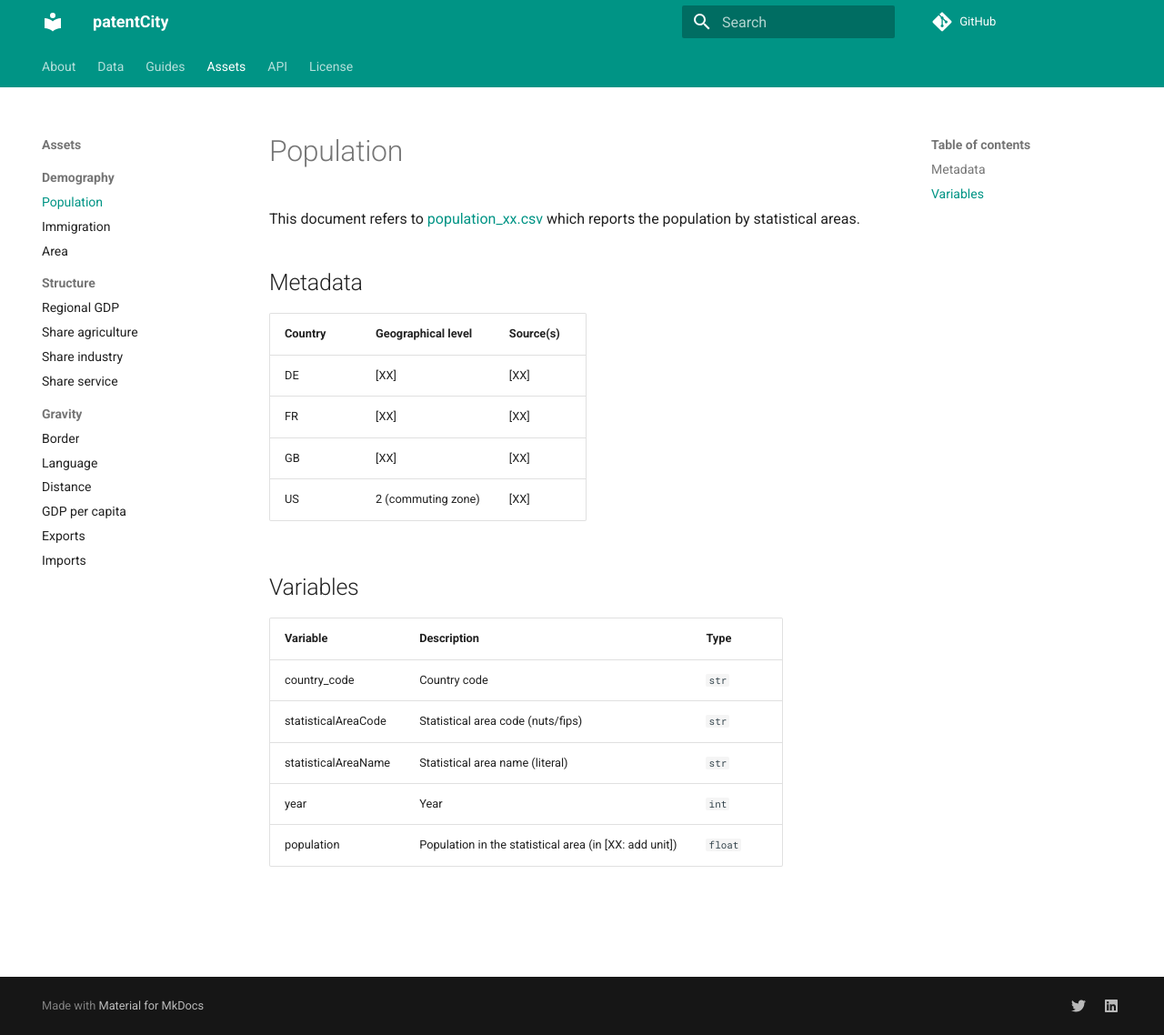
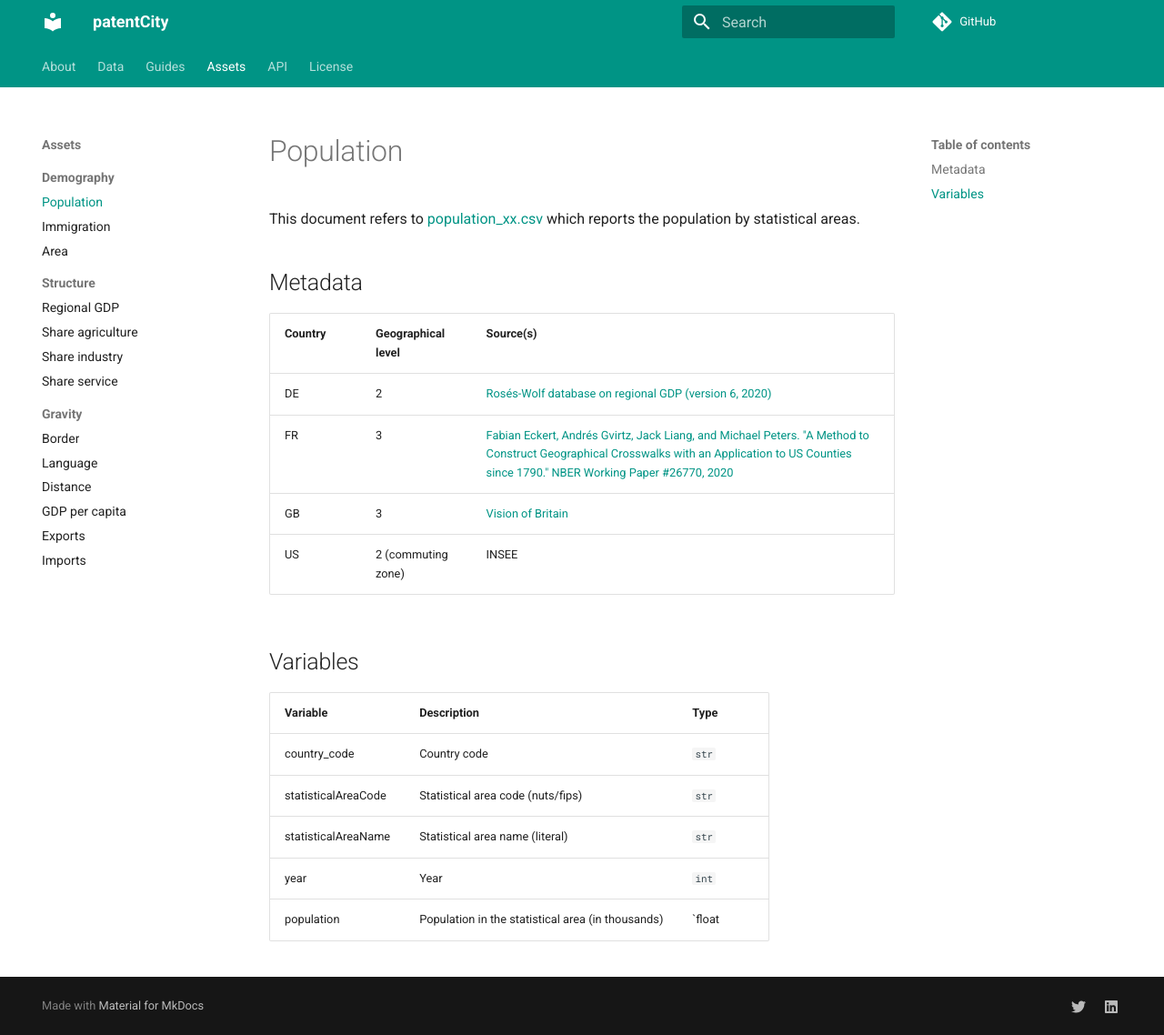
Before and after one commit to cverluise/patentcity, an MkDocs documentation site: the page built from docs/ASSETS_POPULATION.md, in a window 1280 px wide and 1138 px high. Shown: the whole window at 91% size. Built offline with MkDocs 1.6.1 and Material for MkDocs 9.7.7, drawn with Linux system fonts in a browser that asks for light colours; comment, search, counter and statistics services are not loaded.

Commit message:
Update ASSETS_POPULATION.md
:note: add geographical level and sources

```diff
--- a/docs/ASSETS_POPULATION.md
+++ b/docs/ASSETS_POPULATION.md
@@ -6,10 +6,10 @@ This document refers to [population_xx.csv](https://github.com/cverluise/patentc
 
 Country |Geographical level |Source(s)
 ---|---|---
-DE  |[XX]       | [XX]
-FR  |[XX]       | [XX]
-GB  |[XX]       | [XX]
-US  |2 (commuting zone) | [XX]
+DE  |2       | [Rosés-Wolf database on regional GDP (version 6, 2020)](https://www.wiwi.hu-berlin.de/de/professuren/vwl/wg/roses-wolf-database-on-regional-gdp)
+FR  |3       | [Fabian Eckert, Andrés Gvirtz, Jack Liang, and Michael Peters. "A Method to Construct Geographical Crosswalks with an Application to US Counties since 1790." NBER Working Paper #26770, 2020](http://fpeckert.me/eglp/)
+GB  |3       | [Vision of Britain](https://www.visionofbritain.org.uk/)
+US  |2 (commuting zone) | INSEE
 
 ## Variables
 
@@ -19,4 +19,4 @@ country_code            | Country code | `str`
 statisticalAreaCode     | Statistical area code (nuts/fips) | `str`
 statisticalAreaName     | Statistical area name (literal)| `str`
 year                    | Year | `int`
-population              | Population in the statistical area (in [XX: add unit])| `float`
+population              | Population in the statistical area (in thousands)| `float
```
